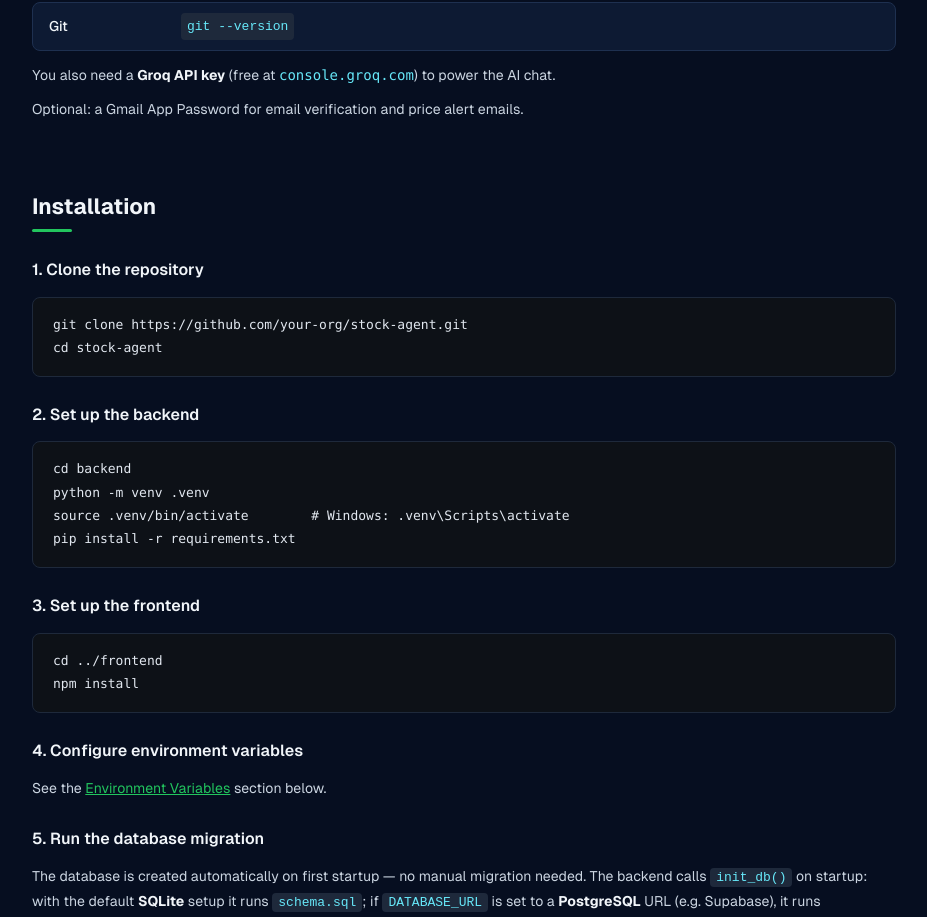
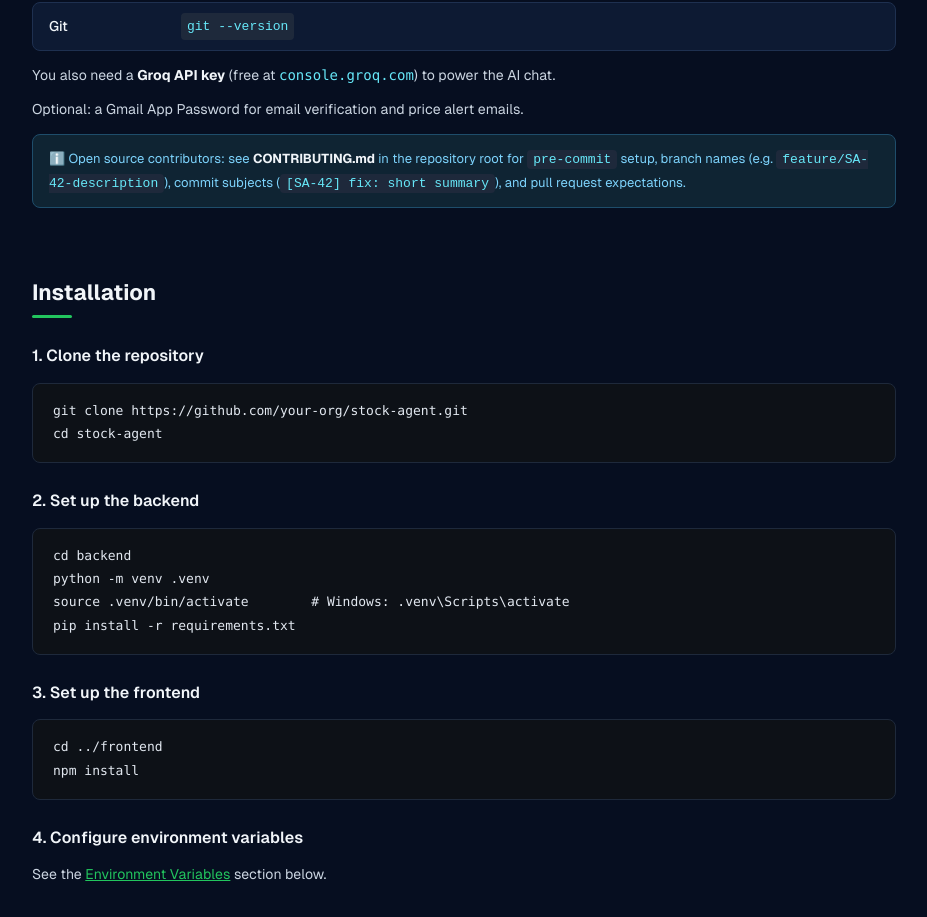
Before and after one commit to ashiqur-russel/stock-agent, a Next.js app in the folder frontend/: page /docs in a window 1280 px wide. Shown: the part 1468-2385 px from the top of the page, without its empty margins (296-1223 px from the left). Built offline with nearby package versions, Linux system fonts and the light colour scheme; no server answers.

Commit message:
[SA-7] docs: add CONTRIBUTING guide for open source developers

```diff
--- a/frontend/src/app/docs/page.tsx
+++ b/frontend/src/app/docs/page.tsx
@@ -305,6 +305,9 @@ export default function DocsPage() {
             </div>
             <P>You also need a <strong style={{ color: '#f1f5f9' }}>Groq API key</strong> (free at <code style={{ color: '#67e8f9' }}>console.groq.com</code>) to power the AI chat.</P>
             <P>Optional: a Gmail App Password for email verification and price alert emails.</P>
+            <Note>
+              Open source contributors: see <strong style={{ color: '#f1f5f9' }}>CONTRIBUTING.md</strong> in the repository root for <Code>pre-commit</Code> setup, branch names (e.g. <Code>feature/SA-42-description</Code>), commit subjects (<Code>[SA-42] fix: short summary</Code>), and pull request expectations.
+            </Note>
           </Section>
 
           {/* ── Installation ── */}
```
Also changed, not shown: 2 other files (tests, documents, lock files or other folders).
